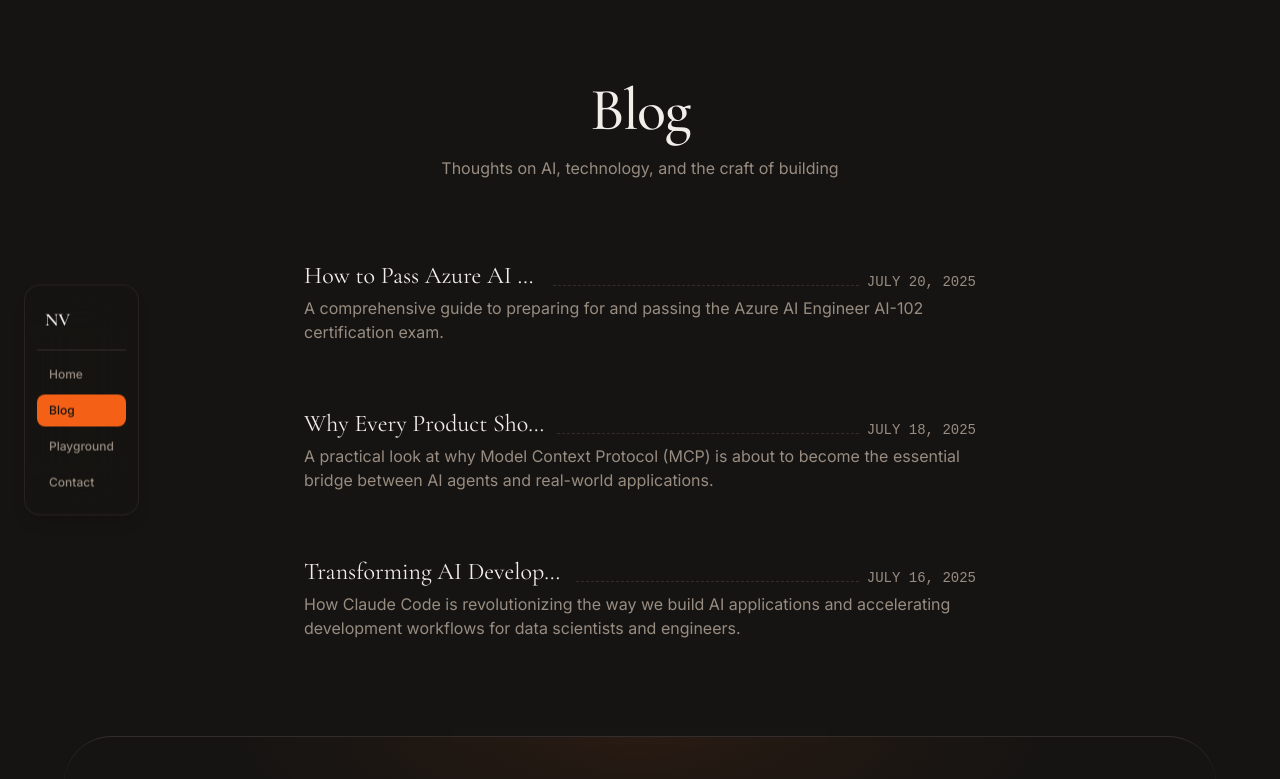
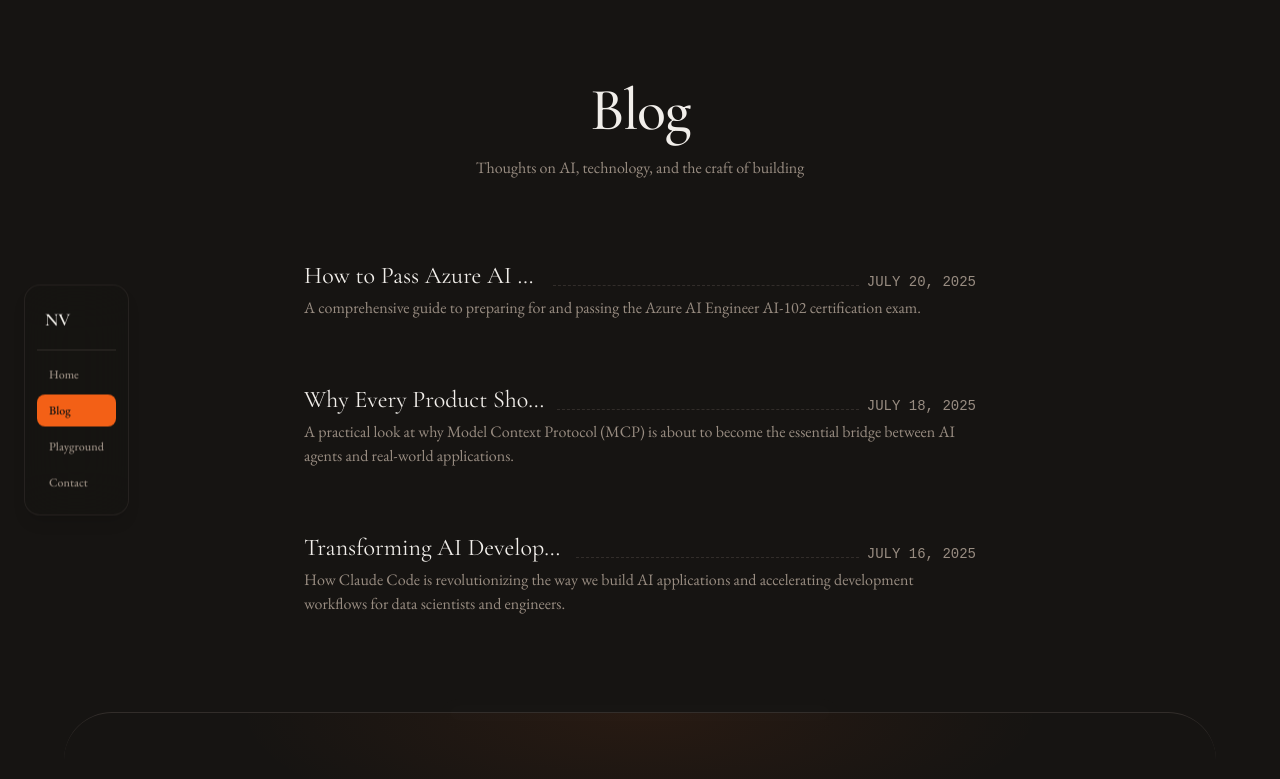
Before and after one commit to Vujavujavuja/vujicai, a Next.js app: page /blog in a window 1280 px wide. Shown: the top 779 px of the page. Built offline with nearby package versions, Linux system fonts and the light colour scheme.

Commit message:
Switch body font from Inter to EB Garamond

```diff
--- a/src/app/layout.tsx
+++ b/src/app/layout.tsx
@@ -1,5 +1,5 @@
 import './globals.css';
-import { Cormorant_Garamond, Inter } from 'next/font/google';
+import { Cormorant_Garamond, EB_Garamond } from 'next/font/google';
 import { ThemeProvider } from '@/components/theme-provider';
 import { FloatingNav } from '@/components/floating-nav';
 import { MobileMenu } from '@/components/ui/modern-mobile-menu';
@@ -13,9 +13,10 @@ const cormorant = Cormorant_Garamond({
   variable: '--font-heading',
 });
 
-const inter = Inter({
+const ebGaramond = EB_Garamond({
   subsets: ['latin'],
-  weight: ['300', '400', '500', '600'],
+  weight: ['400', '500', '600', '700'],
+  style: ['normal', 'italic'],
   variable: '--font-body',
 });
 
@@ -56,8 +57,8 @@ export default function RootLayout({
   children: React.ReactNode;
 }) {
   return (
-    <html lang="en" suppressHydrationWarning className={cn(cormorant.variable, inter.variable)}>
-      <body className={cn(inter.className, 'min-h-screen font-sans antialiased')}>
+    <html lang="en" suppressHydrationWarning className={cn(cormorant.variable, ebGaramond.variable)}>
+      <body className={cn(ebGaramond.className, 'min-h-screen font-sans antialiased')}>
         <ThemeProvider
           attribute="class"
           defaultTheme="dark"
--- a/tailwind.config.js
+++ b/tailwind.config.js
@@ -9,7 +9,7 @@ module.exports = {
   theme: {
     extend: {
       fontFamily: {
-        sans: ['var(--font-body)', 'system-ui', 'sans-serif'],
+        sans: ['var(--font-body)', 'Georgia', 'serif'],
         heading: ['var(--font-heading)', 'Georgia', 'serif'],
         serif: ['var(--font-heading)', 'Georgia', 'serif'],
         mono: ['ui-monospace', 'SFMono-Regular', 'monospace'],
```
